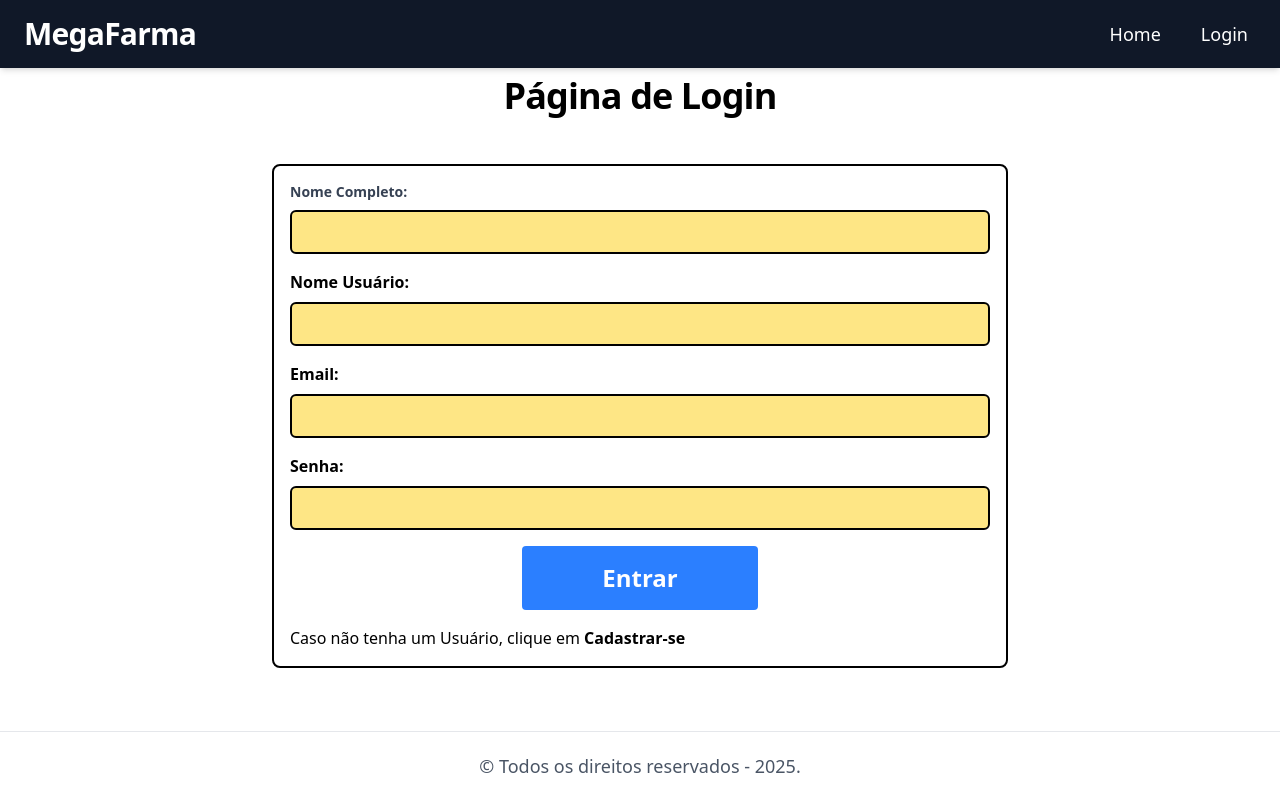
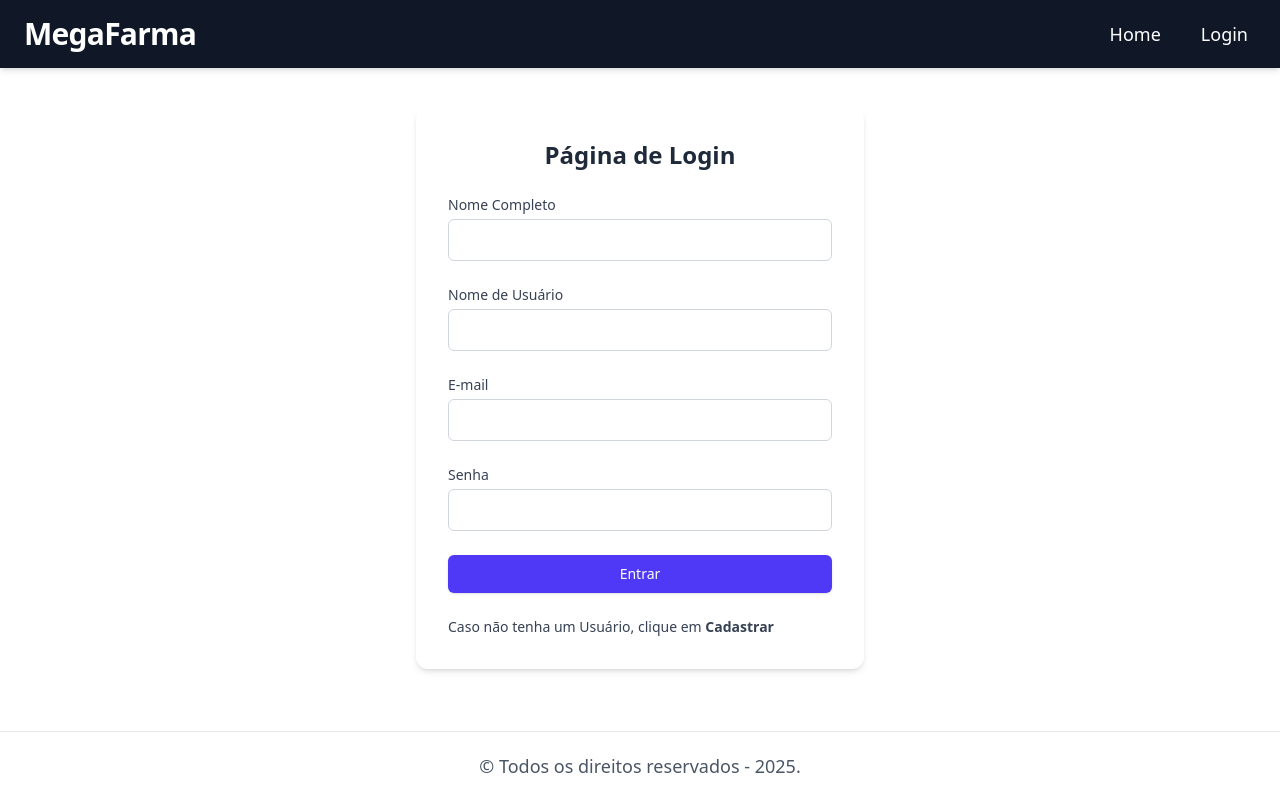
Before and after one commit to 1TDSPG-25/sistema-flow, a React (Vite) app in the folder sistema-flow/: page /login in a window 1280 px wide. Built offline with nearby package versions, Linux system fonts and the light colour scheme.

Commit message:
feat: Mudando a estilização da página de login

```diff
--- a/sistema-flow/src/global.css
+++ b/sistema-flow/src/global.css
@@ -1,35 +1 @@
 @import "tailwindcss";
-
-:root{
-    scroll-behavior:smooth;
-}
-
-@layer {
-
-    & .frmLogin, .frmCadastro {
-        @apply gap-4 p-4 m-4 bg-white rounded-lg w-3xl mx-auto;
-
-    & fieldset {
-        @apply flex flex-col gap-4 border-2 p-4 rounded-lg;
-
-            & legend{
-            @apply text-lg text-blue-600 font-bold;
-        }
-        & div{
-            @apply flex flex-col gap-2;
-
-            & label{
-                @apply font-bold;
-            }
-
-            & input,select,textarea{
-                @apply border-2 rounded-md p-2;
-            }
-        }
-
-        & button{
-            @apply mx-auto bg-blue-500 text-white text-2xl font-bold py-4 px-20 rounded hover:bg-blue-700 cursor-pointer;
-        }
-    }
-}
-}
--- a/sistema-flow/src/routes/Login/index.tsx
+++ b/sistema-flow/src/routes/Login/index.tsx
@@ -5,70 +5,141 @@ import { useNavigate } from "react-router-dom";
 const API_URL = import.meta.env.VITE_API_URL_USUARIOS;
 
 export default function Login() {
-
   const navigate = useNavigate();
 
-    const {register,handleSubmit,formState:{errors}, reset } = useForm<TipoUser>({
-        mode:"onChange"
+  const {
+    register,
+    handleSubmit,
+    formState: { errors },
+    reset,
+  } = useForm<TipoUser>({
+    mode: "onChange",
   });
 
-    const onSubmit = handleSubmit(async (data:TipoUser) => {
-
+  const onSubmit = handleSubmit(async (data: TipoUser) => {
     try {
       const response = await fetch(API_URL);
-            if(!response.ok) throw new Error("Erro ao buscar usuários");
+      if (!response.ok) throw new Error("Erro ao buscar usuários");
 
       const usuarios: TipoUser[] = await response.json();
 
       const usuarioValido = usuarios.find(
-                (user) => user.nome.toLowerCase() === data.nome.toLowerCase() && user.nomeUser.toLowerCase() === data.nomeUser.toLowerCase() && user.email === data.email && user.senha === data.senha
+        (user) =>
+          user.nome.toLowerCase() === data.nome.toLowerCase() &&
+          user.nomeUser.toLowerCase() === data.nomeUser.toLowerCase() &&
+          user.email === data.email &&
+          user.senha === data.senha
       );
 
-            if(usuarioValido) {
-                localStorage.setItem("usuarioLogado", JSON.stringify(usuarioValido))
+      if (usuarioValido) {
+        localStorage.setItem("usuarioLogado", JSON.stringify(usuarioValido));
         navigate("/home");
       } else {
-                alert("Credenciais Inválidas.")
+        alert("Credenciais Inválidas.");
         reset();
       }
-
     } catch (error) {
       alert("Erro: " + error);
     }
   });
 
-    return(
+  return (
     <main>
-         <h1  className="text-3xl md:text-4xl font-bold tracking-tight text-center mb-8">Página de Login</h1>
-
+      <div className="bg-white p-8 rounded-xl shadow-md w-full max-w-md mx-auto">
+        <h2 className="text-2xl font-bold mb-6 text-center text-gray-800">
+          Página de Login
+        </h2>
         <div className="mx-auto">
-                <form onSubmit={onSubmit} className="frmLogin space-y-5">
-                    <fieldset>
-                        <legend className= "sr-only">Entrar no sistema</legend>
+          <form onSubmit={onSubmit} className="space-y-6">
             <div>
-                            <label htmlFor="idNomeUsuario" className="block text-sm font-medium text-gray-700">Nome Completo:</label>
-                            <input type="text" id="idNome" className="bg-amber-200" {...register("nome", { required:"Insira o nome completo", pattern: { value: /^[A-Za-záàâãéèêíïóôõöúçñÁÀÂÃÉÈÍÏÓÔÕÖÚÇÑ ]+$/ , message: "Formato de nome inválido" } })} aria-invalid={!!errors.nome} aria-describedby={errors.nome ? "nome-error" : undefined} /> {errors.nome && <span role="alert" id="nome-error" className="text-red-600 bg-red-300 border-[1px] border-red-600 rounded-md p-2">{errors.nome.message}</span>}
+              <label
+                htmlFor="nome"
+                className="block text-sm font-medium text-gray-700"
+              >
+                Nome Completo
+              </label>
+              <input
+                id="nome"
+                type="text"
+                className="mt-1 block w-full px-3 py-2 bg-white border border-gray-300 rounded-md text-gray-900 placeholder-gray-400 focus:outline-none focus:ring-2 focus:ring-indigo-500 focus:border-indigo-500"
+                {...register("nome")}
+              />
+              {errors.nome && (
+                <p className="text-red-500 text-sm">{errors.nome.message}</p>
+              )}
             </div>
             <div>
-                            <label htmlFor="idNomeUsuario">Nome Usuário:</label>
-                            <input type="text" id="idNomeUsuario" className="bg-amber-200" {...register("nomeUser", { required:"Insira nome do Usuário" })} aria-invalid={!!errors.nomeUser} aria-describedby={errors.nomeUser ? "nome-user-error" : undefined} /> {errors.nomeUser && <span role="alert" id="nome-user-error" className="text-red-600 bg-red-300 border-[1px] border-red-600 rounded-md p-2">{errors.nomeUser.message}</span>}
+              <label
+                htmlFor="nomeUser"
+                className="block text-sm font-medium text-gray-700"
+              >
+                Nome de Usuário
+              </label>
+              <input
+                id="nomeUser"
+                type="text"
+                className="mt-1 block w-full px-3 py-2 bg-white border border-gray-300 rounded-md text-gray-900 placeholder-gray-400 focus:outline-none focus:ring-2 focus:ring-indigo-500 focus:border-indigo-500"
+                {...register("nomeUser")}
+              />
+              {errors.nomeUser && (
+                <p className="text-red-500 text-sm">
+                  {errors.nomeUser.message}
+                </p>
+              )}
             </div>
             <div>
-                            <label htmlFor="idEmail">Email:</label>
-                            <input type="email" id="idEmail" className="bg-amber-200" {...register("email", { required: "Insira email do usuário", pattern: { value: /^[^\s@]+@[^\s@]+\.[^\s@]+$/, message: "Formato de email inválido" } })} aria-invalid={!!errors.email} aria-describedby={errors.email ? "email-error" : undefined} /> {errors.email && <span role="alert" id="email-error" className="text-red-600 bg-red-300 border-[1px] border-red-600 rounded-md p-2">{errors.email.message}</span>}
+              <label
+                htmlFor="email"
+                className="block text-sm font-medium text-gray-700"
+              >
+                E-mail
+              </label>
+              <input
+                id="email"
+                type="email"
+                className="mt-1 block w-full px-3 py-2 bg-white border border-gray-300 rounded-md text-gray-900 placeholder-gray-400 focus:outline-none focus:ring-2 focus:ring-indigo-500 focus:border-indigo-500"
+                {...register("email")}
+              />
+              {errors.email && (
+                <p className="text-red-500 text-sm">{errors.email.message}</p>
+              )}
             </div>
             <div>
-                            <label htmlFor="idSenha">Senha:</label>
-                            <input type="text" id="idSenha" className="bg-amber-200" {...register("senha", { required:"Insira a senha do Usuário" })} aria-invalid={!!errors.senha} aria-describedby={errors.senha ? "senha-error" : undefined} /> {errors.senha && <span role="alert" id="senha-error" className="text-red-600 bg-red-300 border-[1px] border-red-600 rounded-md p-2">{errors.senha.message}</span>}
+              <label
+                htmlFor="senha"
+                className="block text-sm font-medium text-gray-700"
+              >
+                Senha
+              </label>
+              <input
+                id="senha"
+                type="password"
+                className="mt-1 block w-full px-3 py-2 bg-white border border-gray-300 rounded-md text-gray-900 placeholder-gray-400 focus:outline-none focus:ring-2 focus:ring-indigo-500 focus:border-indigo-500"
+                {...register("senha")}
+              />
+              {errors.senha && (
+                <p className="text-red-500 text-sm">{errors.senha.message}</p>
+              )}
             </div>
+            <button
+              type="submit"
+              className="w-full flex justify-center py-2 px-4 border border-transparent rounded-md shadow-sm text-sm font-medium text-white bg-indigo-600 hover:bg-indigo-700 focus:outline-none focus:ring-2 focus:ring-offset-2 focus:ring-indigo-500"
+            >
+              Entrar
+            </button>
             <div>
-                            <button type="submit">Entrar</button>
+              <p className="block text-sm font-medium text-gray-700">
+                Caso não tenha um Usuário, clique em{" "}
+                <Link
+                  to="/cadastro"
+                  className="hover:underline hover:text-blue-500 font-bold"
+                >
+                  Cadastrar
+                </Link>
+              </p>
             </div>
-                        <div>
-                            <p>Caso não tenha um Usuário, clique em <Link to="/cadastro" className="hover:underline hover:text-blue-500 font-bold">Cadastrar-se</Link></p>
+          </form>
         </div>
-                    </fieldset>
-                </form>
       </div>
     </main>
   );
```
Lines whose indentation alone changed are shown as unchanged.
